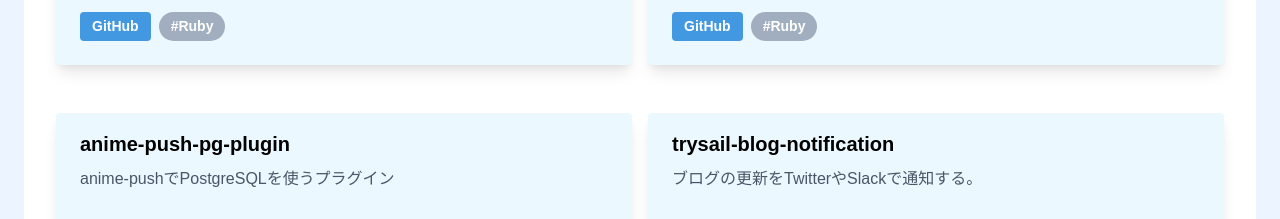
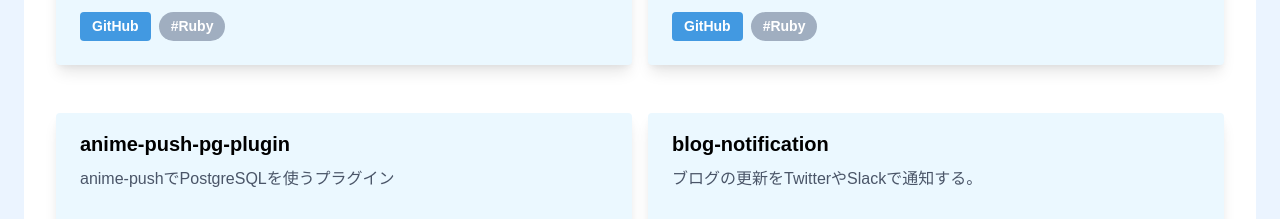
Before and after one commit to hiroxto/hiroxto.net, a Nuxt app: page / in a window 1280 px wide. Shown: the part 1740-1959 px from the top of the page. Built offline with nearby package versions, Linux system fonts and the light colour scheme.

Commit message:
Fix project name

```diff
--- a/components/ProjectsContent.vue
+++ b/components/ProjectsContent.vue
@@ -85,10 +85,10 @@ export default Vue.extend({
           tags: ['Ruby'],
         },
         {
-          name: 'trysail-blog-notification',
+          name: 'blog-notification',
           description: 'ブログの更新をTwitterやSlackで通知する。',
           links: [
-            gitHubLink('hiroxto/trysail-blog-notification'),
+            gitHubLink('hiroxto/blog-notification'),
           ],
           tags: ['Ruby'],
         },
```
